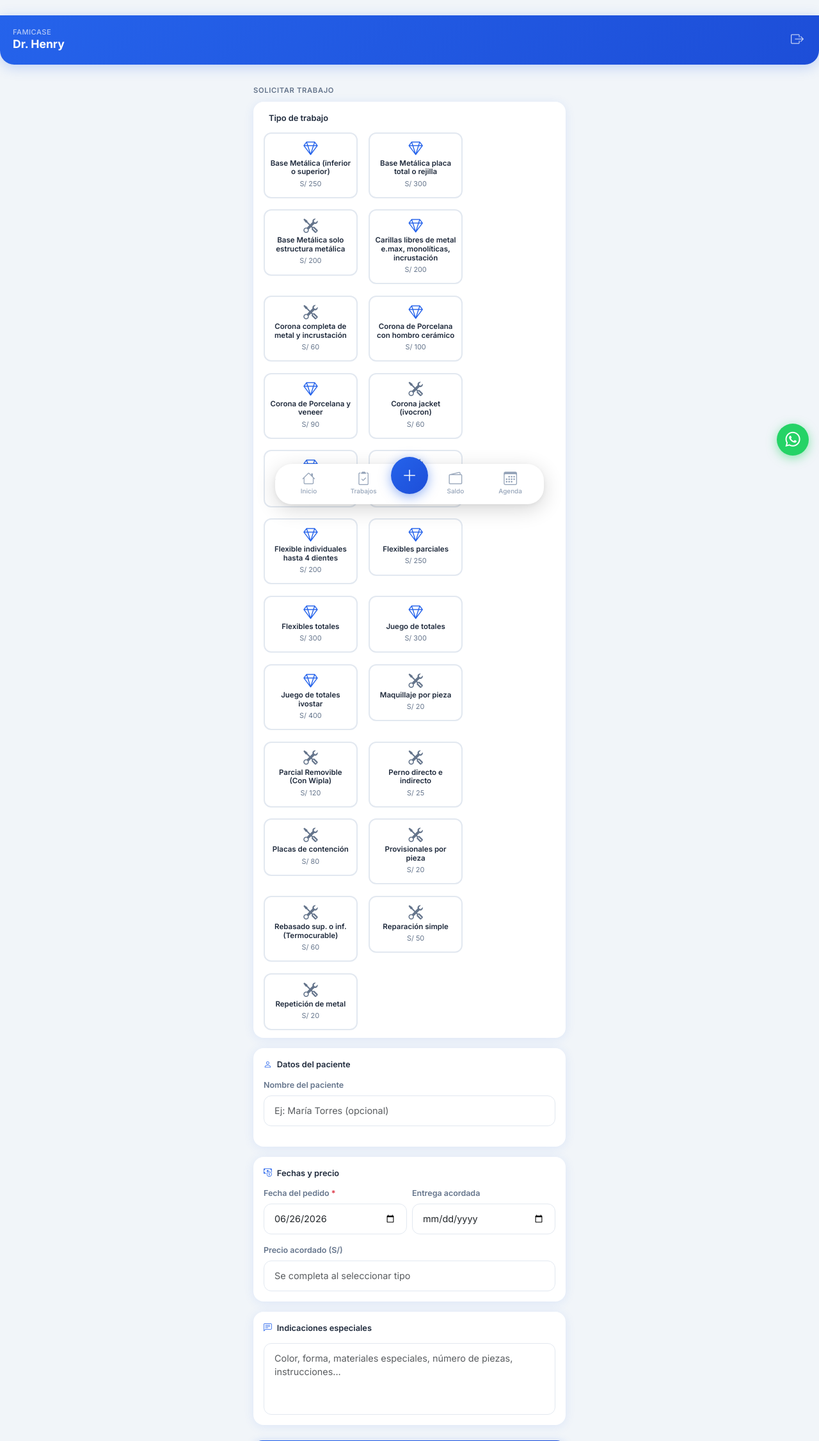
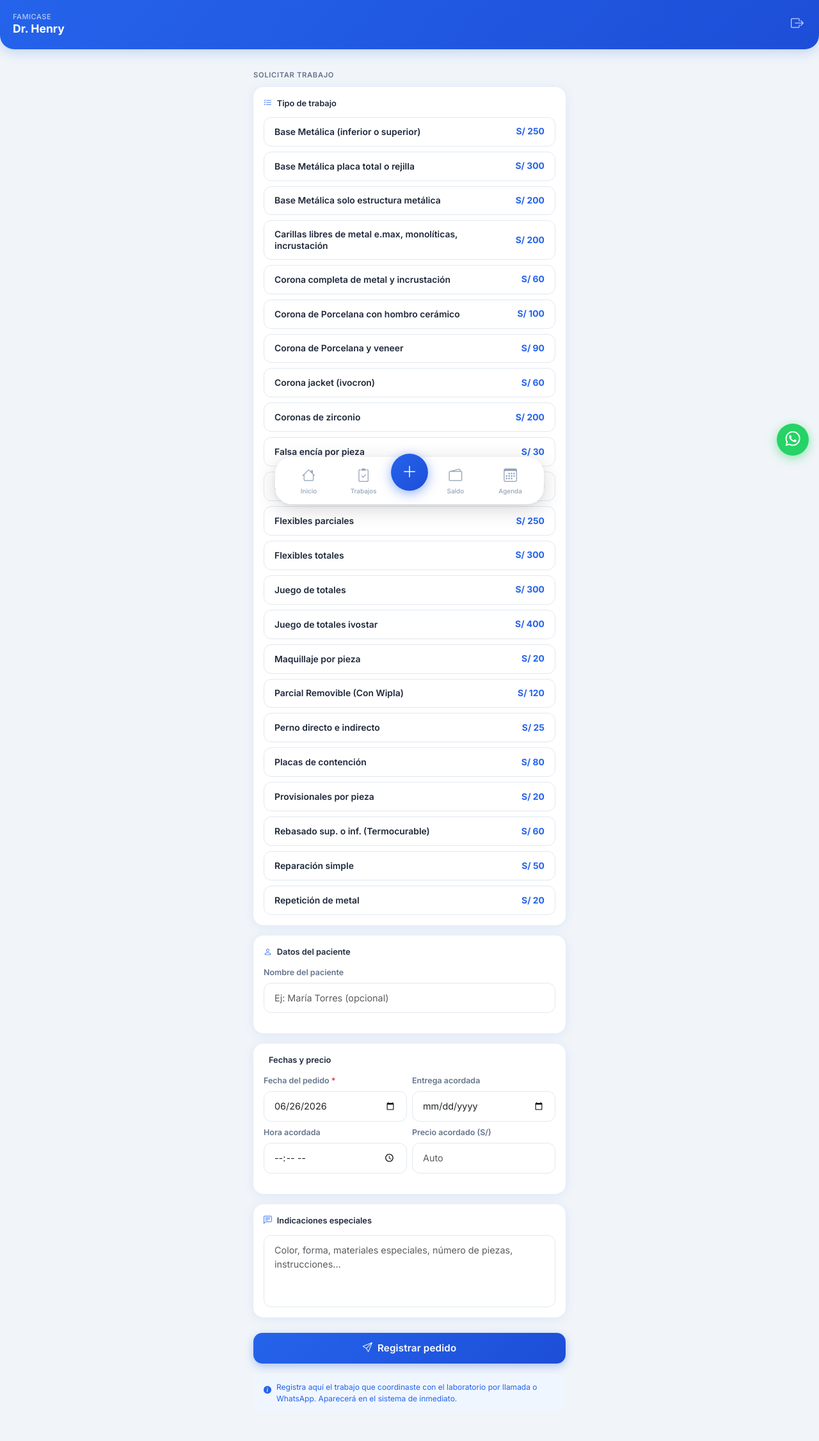
Before and after one commit to j5hkta/famicase, a Flask app: page /portal/solicitar in a window 1280 px wide. Shown: the top 2252 px of the page at 64% size. After the commit the page ends 2193 px from the top, so only its background shows below. Run offline with Flask 3, Linux system fonts and the light colour scheme; a user stored in the database is signed in.

Commit message:
feat: lista de tipos en solicitar, campo hora acordada

```diff
--- a/app/models.py
+++ b/app/models.py
@@ -69,6 +69,7 @@ class Trabajo(db.Model):
         nullable=False
     )
     tecnico = db.Column(db.String(20), nullable=True)
+    hora_acordada = db.Column(db.String(5))
     observaciones = db.Column(db.Text)
     created_at = db.Column(db.DateTime, default=datetime.utcnow)
 
--- a/app/routes/portal.py
+++ b/app/routes/portal.py
@@ -153,17 +153,18 @@ def solicitar_trabajo():
 
             codigo = Trabajo.generar_codigo(fecha_pedido.year)
 
+            hora_acordada = request.form.get('hora_acordada', '').strip() or None
+
             t = Trabajo(
                 codigo=codigo,
                 odontologo_id=o.id,
                 tipo_trabajo_id=tipo_id,
                 paciente=request.form.get('paciente', '').strip() or None,
-                num_piezas=num_piezas,
                 precio=precio,
                 fecha_pedido=fecha_pedido,
                 fecha_entrega_estimada=fecha_entrega,
+                hora_acordada=hora_acordada,
                 estado='pendiente',
-                tecnico='Oscar',
                 observaciones=request.form.get('observaciones', '').strip() or None
             )
             db.session.add(t)
--- a/app/routes/trabajos.py
+++ b/app/routes/trabajos.py
@@ -79,6 +79,7 @@ def nuevo():
                 precio=precio,
                 fecha_pedido=fecha_pedido,
                 fecha_entrega_estimada=fecha_entrega,
+                hora_acordada=request.form.get('hora_acordada', '').strip() or None,
                 estado='pendiente',
                 observaciones=request.form.get('observaciones', '').strip() or None
             )
@@ -115,6 +116,7 @@ def editar(id):
             fecha_entrega_str = request.form.get('fecha_entrega_estimada', '')
             t.fecha_entrega_estimada = date.fromisoformat(fecha_entrega_str) if fecha_entrega_str else None
             t.paciente = request.form.get('paciente', '').strip() or None
+            t.hora_acordada = request.form.get('hora_acordada', '').strip() or None
             t.observaciones = request.form.get('observaciones', '').strip() or None
             db.session.commit()
             flash('Trabajo actualizado correctamente.', 'success')
--- a/app/static/css/custom.css
+++ b/app/static/css/custom.css
@@ -269,32 +269,31 @@ body.portal-body {
 .portal-badge.atrasado    { background: #fef2f2; color: #dc2626; }
 
 /* ---- Tipo de trabajo seleccionable ---- */
-.tipo-grid { gap: .6rem; }
 .tipo-card {
-    border: 2px solid var(--p-border);
+    border: 1.5px solid var(--p-border);
     border-radius: 12px;
-    padding: .8rem .5rem;
-    text-align: center;
+    padding: .72rem 1rem;
+    display: flex;
+    align-items: center;
+    justify-content: space-between;
     cursor: pointer;
-    transition: all .2s ease;
+    transition: border-color .18s ease, background .18s ease, transform .18s ease, box-shadow .18s ease;
     background: #fff;
     user-select: none;
-    min-height: 88px;
-    display: flex;
-    flex-direction: column;
-    align-items: center;
-    justify-content: center;
 }
-.tipo-card:hover { border-color: var(--p-blue); background: var(--p-blue-lt); }
+.tipo-card:hover {
+    border-color: var(--p-blue);
+    background: var(--p-blue-lt);
+    transform: translateX(4px);
+}
 .tipo-card.selected {
     border-color: var(--p-blue);
     background: var(--p-blue-lt);
-    transform: scale(1.04);
-    box-shadow: 0 4px 14px rgba(37,99,235,.2);
+    transform: translateX(4px);
+    box-shadow: 0 3px 12px rgba(37,99,235,.18);
 }
-.tipo-card .tc-icon  { font-size: 1.4rem; margin-bottom: .3rem; }
-.tipo-card .tc-name  { font-size: .72rem; font-weight: 600; color: var(--p-text); line-height: 1.2; }
-.tipo-card .tc-price { font-size: .68rem; color: var(--p-muted); margin-top: .15rem; }
+.tipo-card .tc-name  { font-size: .87rem; font-weight: 600; color: var(--p-text); line-height: 1.3; }
+.tipo-card .tc-price { font-size: .87rem; font-weight: 700; color: var(--p-blue); flex-shrink: 0; margin-left: 1rem; }
 
 /* ---- Timeline de estados ---- */
 .status-timeline {
--- a/app/templates/portal/solicitar.html
+++ b/app/templates/portal/solicitar.html
@@ -9,32 +9,24 @@
 
         <!-- Tarjeta 1: Selector de tipo -->
         <div class="portal-card mb-3 fade-in">
-            <div class="px-3 pt-3 pb-1">
+            <div class="px-3 pt-3 pb-2">
                 <div style="font-size:.8rem; font-weight:600; color:var(--p-text); margin-bottom:.75rem;">
-                    <i class="bi bi-tooth me-2" style="color:var(--p-blue);"></i>Tipo de trabajo
+                    <i class="bi bi-list-check me-2" style="color:var(--p-blue);"></i>Tipo de trabajo
                 </div>
 
-                <!-- Grid de tipos seleccionables -->
-                <div class="row g-2 tipo-grid mb-2" id="tiposGrid">
+                <div id="tiposGrid">
                     {% for t in tipos %}
-                    <div class="col-4">
-                        <div class="tipo-card" onclick="selectTipo({{ t.id }}, {{ t.precio_base }}, this)"
-                             data-id="{{ t.id }}">
-                            <div class="tc-icon">
-                                {% if t.complejidad == 'complejo' %}
-                                <i class="bi bi-gem" style="color:#2563eb;"></i>
-                                {% else %}
-                                <i class="bi bi-tools" style="color:#64748b;"></i>
-                                {% endif %}
-                            </div>
-                            <div class="tc-name">{{ t.nombre }}</div>
-                            <div class="tc-price">S/ {{ t.precio_base|int }}</div>
-                        </div>
+                    <div class="tipo-card mb-2"
+                         onclick="selectTipo({{ t.id }}, {{ t.precio_base }}, this)"
+                         data-id="{{ t.id }}">
+                        <span class="tc-name">{{ t.nombre }}</span>
+                        <span class="tc-price">S/ {{ t.precio_base|int }}</span>
                     </div>
                     {% endfor %}
                 </div>
+
                 <input type="hidden" name="tipo_trabajo_id" id="tipoId" required>
-                <div id="tipoError" class="text-danger" style="font-size:.75rem; display:none; margin-bottom:.5rem;">
+                <div id="tipoError" class="text-danger" style="font-size:.75rem; display:none; margin-top:.25rem;">
                     Selecciona un tipo de trabajo.
                 </div>
             </div>
@@ -46,7 +38,6 @@
                 <div style="font-size:.8rem; font-weight:600; color:var(--p-text); margin-bottom:.85rem;">
                     <i class="bi bi-person me-2" style="color:var(--p-blue);"></i>Datos del paciente
                 </div>
-
                 <div class="mb-3">
                     <label class="portal-label">Nombre del paciente</label>
                     <input type="text" name="paciente" class="form-control portal-input"
@@ -55,11 +46,11 @@
             </div>
         </div>
 
-        <!-- Tarjeta 3: Información comercial -->
+        <!-- Tarjeta 3: Fechas, hora y precio -->
         <div class="portal-card mb-3 fade-in delay-2">
             <div class="px-3 py-3">
                 <div style="font-size:.8rem; font-weight:600; color:var(--p-text); margin-bottom:.85rem;">
-                    <i class="bi bi-cash-coin me-2" style="color:var(--p-blue);"></i>Fechas y precio
+                    <i class="bi bi-calendar-clock me-2" style="color:var(--p-blue);"></i>Fechas y precio
                 </div>
 
                 <div class="row g-2 mb-3">
@@ -72,11 +63,15 @@
                         <label class="portal-label">Entrega acordada</label>
                         <input type="date" name="fecha_entrega_estimada" class="form-control portal-input">
                     </div>
-                </div>
-                <div>
-                    <label class="portal-label">Precio acordado (S/)</label>
-                    <input type="number" step="0.01" min="0" name="precio" id="inputPrecio"
-                           class="form-control portal-input" placeholder="Se completa al seleccionar tipo">
+                    <div class="col-6">
+                        <label class="portal-label">Hora acordada</label>
+                        <input type="time" name="hora_acordada" class="form-control portal-input">
+                    </div>
+                    <div class="col-6">
+                        <label class="portal-label">Precio acordado (S/)</label>
+                        <input type="number" step="0.01" min="0" name="precio" id="inputPrecio"
+                               class="form-control portal-input" placeholder="Auto">
+                    </div>
                 </div>
             </div>
         </div>
@@ -99,7 +94,6 @@
         </button>
     </form>
 
-    <!-- Nota informativa -->
     <div class="d-flex align-items-start gap-2 mb-3 fade-in delay-4"
          style="background:#eff6ff; border-radius:12px; padding:.75rem 1rem; font-size:.75rem; color:#2563eb;">
         <i class="bi bi-info-circle-fill flex-shrink-0 mt-1"></i>
@@ -111,14 +105,10 @@
 {% block extra_js %}
 <script>
 function selectTipo(id, precio, el) {
-    // Quitar selección previa
     document.querySelectorAll('.tipo-card').forEach(c => c.classList.remove('selected'));
-    // Seleccionar la actual
     el.classList.add('selected');
-    // Guardar en hidden input
     document.getElementById('tipoId').value = id;
     document.getElementById('tipoError').style.display = 'none';
-    // Pre-rellenar precio si está vacío
     const inp = document.getElementById('inputPrecio');
     if (!inp.value) {
         inp.value = parseFloat(precio).toFixed(2);
--- a/app/templates/trabajos/detalle.html
+++ b/app/templates/trabajos/detalle.html
@@ -73,6 +73,12 @@
                     <div class="col-sm-4 mb-3">
                         <small class="text-muted d-block">Entrega estimada</small>
                         <span>{{ trabajo.fecha_entrega_estimada.strftime('%d/%m/%Y') if trabajo.fecha_entrega_estimada else '—' }}</span>
+                    </div>
+                    <div class="col-sm-4 mb-3">
+                        <small class="text-muted d-block">Hora acordada</small>
+                        <span class="{{ 'fw-semibold' if trabajo.hora_acordada else 'text-muted' }}">
+                            {{ trabajo.hora_acordada or '—' }}
+                        </span>
                     </div>
                     <div class="col-sm-4 mb-3">
                         <small class="text-muted d-block">Entrega real</small>
```
Also changed, not shown: app/templates/trabajos/form.html (+7 -0 lines), wsgi.py (+9 -5 lines).
